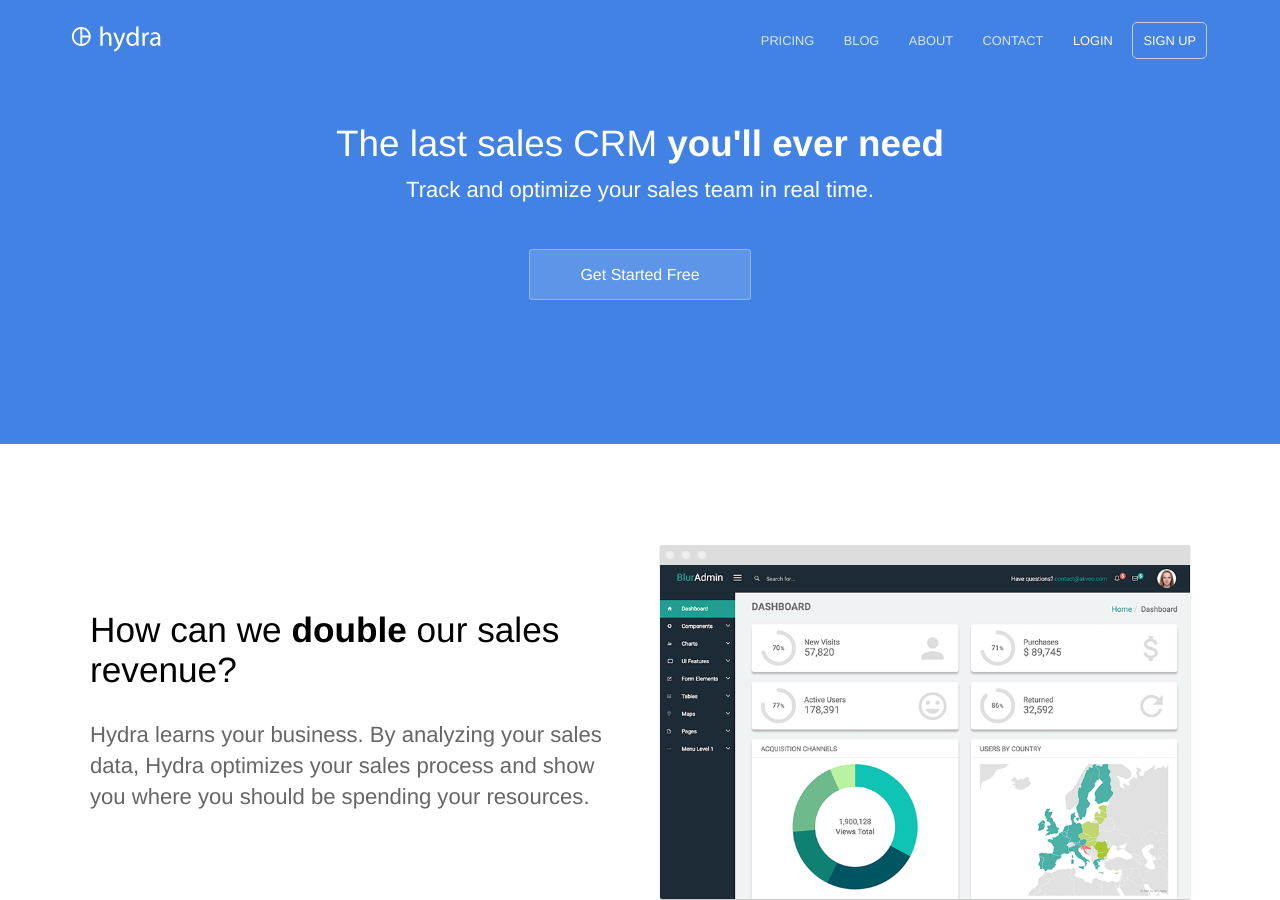
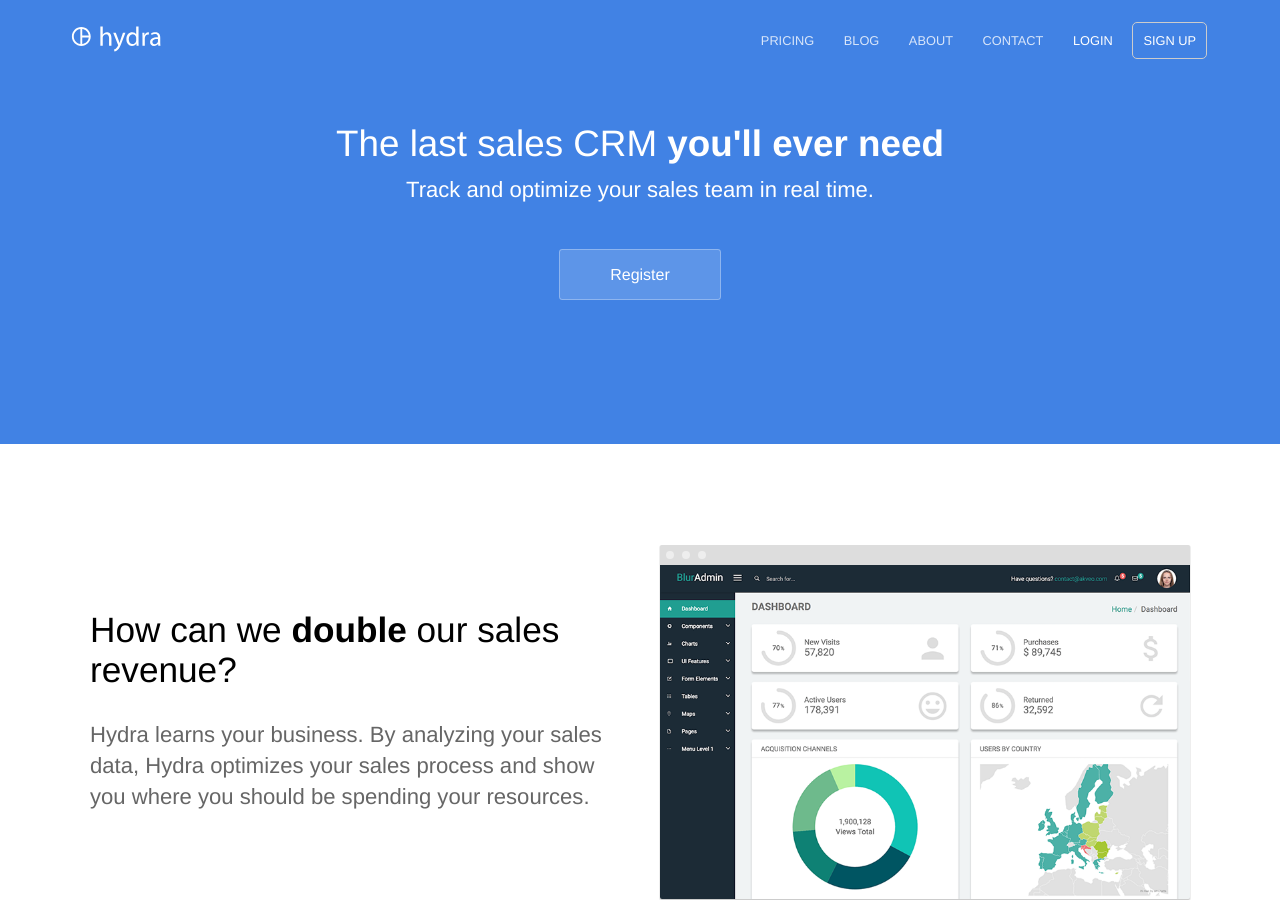
Before and after one commit to dscwashu/webstacdesignathon, a Jekyll site: the page built from index.html, in a window 1280 px wide and 900 px high. Built offline with Jekyll 4.4.1, drawn with Linux system fonts in a browser that asks for light colours; some of the changed text lies outside the part shown.

Commit message:
Add register links

```diff
--- a/_config.yml
+++ b/_config.yml
@@ -7,6 +7,7 @@ baseurl:
 google_analytics_key:
 google_maps_javascript_api_key:
 disqus_shortname:
+register_url: "https://skandalaris.wustl.edu/event/2023/04/07/dsc-designathon-2/"
 
 # Values for the jekyll-seo-tag gem (https://github.com/jekyll/jekyll-seo-tag)
 logo: /siteicon.png
--- a/index.html
+++ b/index.html
@@ -6,7 +6,7 @@ description: Welcome to the 2023 DSC x Skandalaris Designathon!
 	<div class="text-container">
 		<h1 class="editable">The last sales CRM <strong>you'll ever need</strong></h1>
 		<p class="subtext editable">Track and optimize your sales team in real time.</p>
-		<div class="cta button alt"><a href="{{ site.baseurl }}/contact/">Get Started Free</a></div>
+		<div class="cta button alt"><a href="{{ site.register_url }}">Register</a></div>
 	</div>
 </section>
 
@@ -49,6 +49,6 @@ description: Welcome to the 2023 DSC x Skandalaris Designathon!
 
 	<section class="bottom-cta">
 		<h2 class="editable"><strong>Improve</strong> your sales process today</h2>
-		<div class="button alt"><a href="#">Get Started Free</a></div>
+		<div class="button alt"><a href="#">Register</a></div>
 	</section>
 </div>
```
